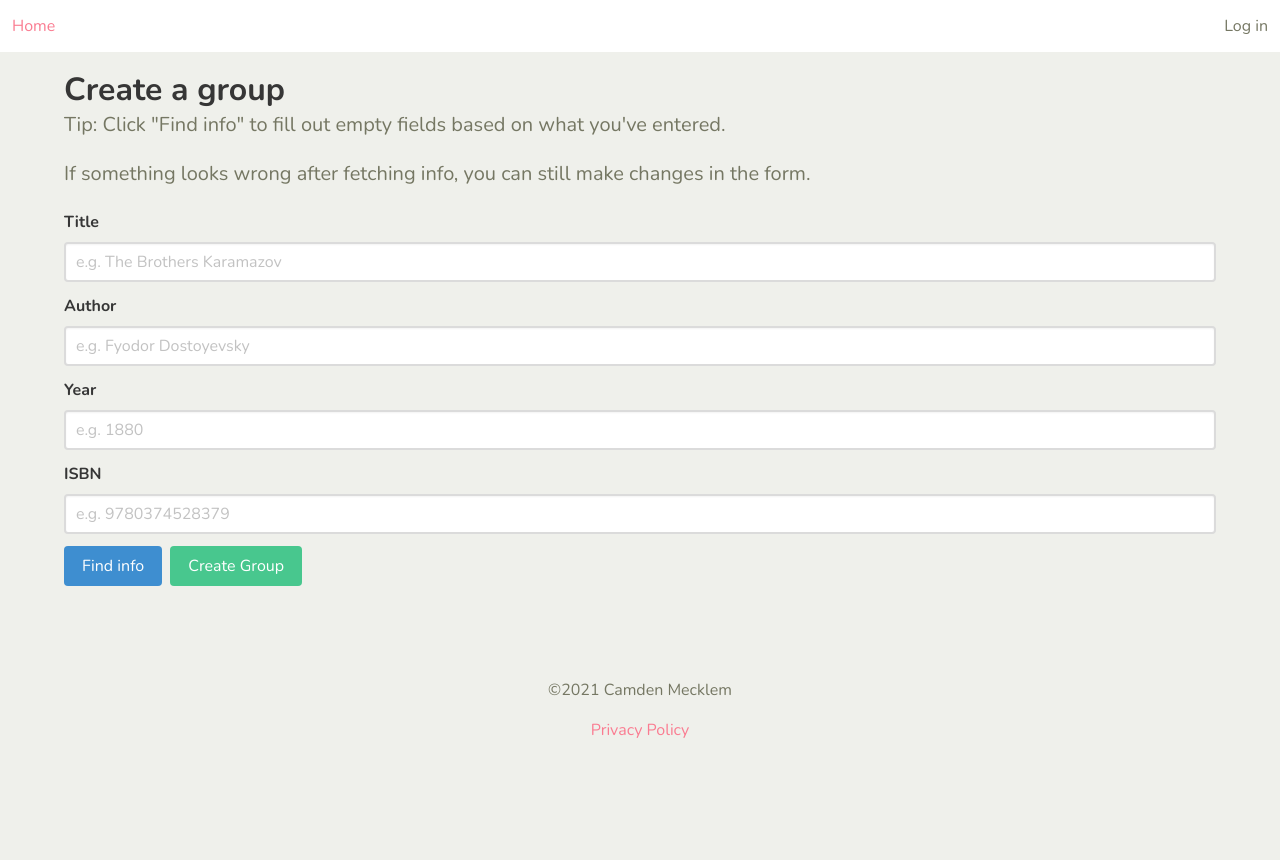
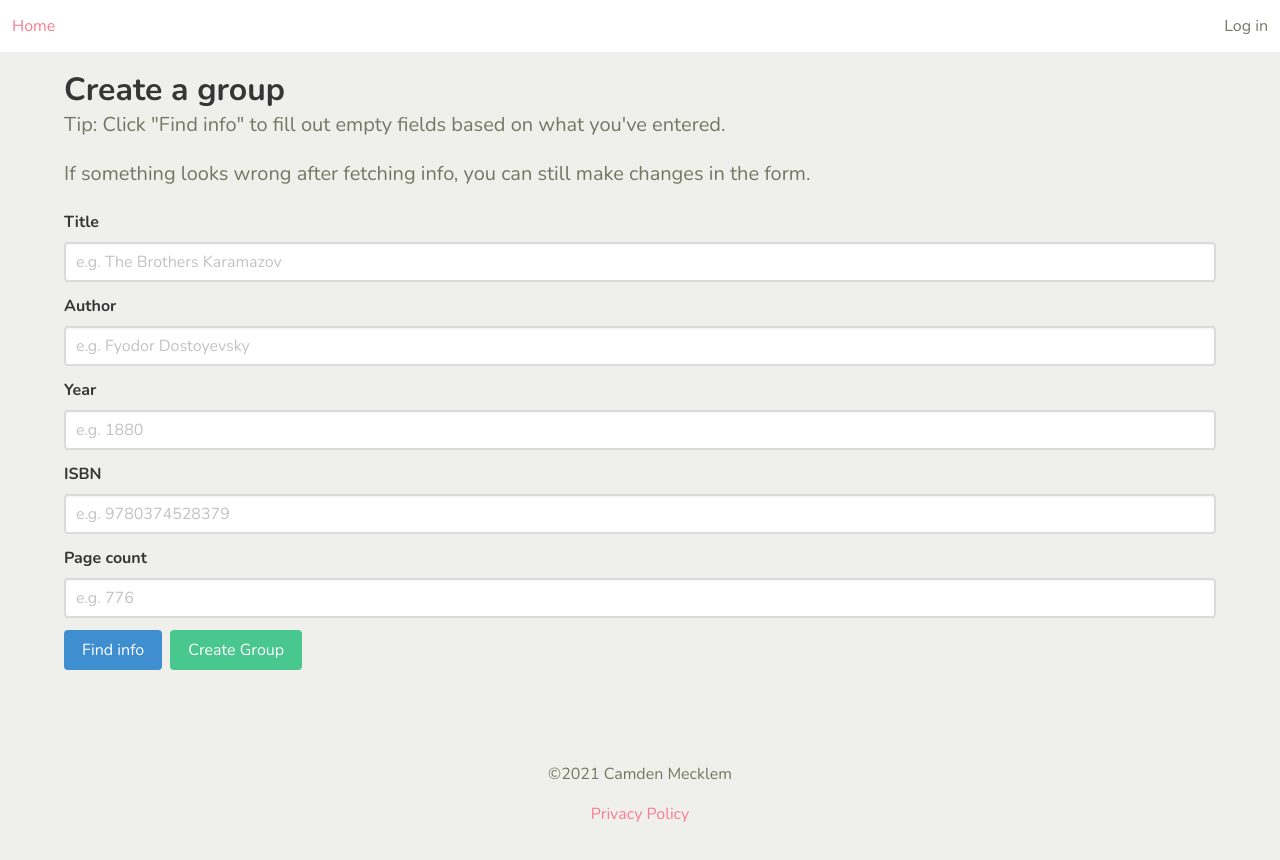
Before and after one commit to mythmakerseven/groupread, a React (Create React App) app in the folder frontend/: page /groups/create in a window 1280 px wide. Shown: the top 860 px of the page. Before the commit the page ends 838 px from the top, so only its background shows below. Built offline with nearby package versions, Linux system fonts and the light colour scheme; the HTML template or start-up script is replaced by a standard one.

Commit message:
add temporary initial page-count support to group creation form

```diff
--- a/frontend/src/components/CreateGroup.js
+++ b/frontend/src/components/CreateGroup.js
@@ -36,6 +36,7 @@ const CreateGroup = () => {
       bookAuthor: data.bookAuthor,
       bookYear: data.bookYear,
       bookIsbn: data.bookIsbn,
+      bookPageCount: data.bookPageCount,
       bookOLID: groupFormData.bookOLID
     }
 
@@ -62,7 +63,7 @@ const CreateGroup = () => {
       <h1 className='subtitle'>Tip: Click &quot;Find info&quot; to fill out empty fields based on what you&apos;ve entered.</h1>
       <h1 className='subtitle'>If something looks wrong after fetching info, you can still make changes in the form.</h1>
       <form onSubmit={handleSubmit(handleGroup)}>
-        <ErrorMessage errors={errors} name="bookTitle" message="Book title is required" />
+        <ErrorMessage errors={errors} name='bookTitle' />
         <div className='field'>
           <label className='label'>Title</label>
           <div className='control'>
@@ -72,7 +73,12 @@ const CreateGroup = () => {
               placeholder='e.g. The Brothers Karamazov'
               name='bookTitle'
               defaultValue={groupFormData.bookTitle}
-              ref={register( { required: true })}
+              ref={register( {
+                required: {
+                  value: true,
+                  message: 'Book title is required'
+                }
+              })}
             />
           </div>
         </div>
@@ -90,6 +96,7 @@ const CreateGroup = () => {
           </div>
         </div>
         <div className='field'>
+          <ErrorMessage errors={errors} name='bookYear' />
           <label className='label'>Year</label>
           <div className='control'>
             <input
@@ -98,11 +105,17 @@ const CreateGroup = () => {
               placeholder='e.g. 1880'
               name='bookYear'
               defaultValue={groupFormData.bookYear}
-              ref={register}
+              ref={register({
+                pattern: {
+                  value: /^\d{4}$/,
+                  message: 'Please enter a valid year'
+                }
+              })}
             />
           </div>
         </div>
         <div className='field'>
+          <ErrorMessage errors={errors} name='bookIsbn' />
           <label className='label'>ISBN</label>
           <div className='control'>
             <input
@@ -111,7 +124,39 @@ const CreateGroup = () => {
               placeholder='e.g. 9780374528379'
               name='bookIsbn'
               defaultValue={groupFormData.bookIsbn}
-              ref={register}
+              ref={register({
+                // TODO: replace with regex pattern
+                minLength: {
+                  value: 10,
+                  message: 'ISBN must be either 10 or 13 characters'
+                },
+                maxLength: {
+                  value: 13,
+                  message: 'ISBN must be either 10 or 13 characters'
+                }
+              })}
+            />
+          </div>
+        </div>
+        <div className='field'>
+          <ErrorMessage errors={errors} name='bookPageCount' />
+          <label className='label'>Page count</label>
+          <div className='control'>
+            <input
+              className='input'
+              type='text'
+              placeholder='e.g. 776'
+              name='bookPageCount'
+              ref={register({
+                required: {
+                  value: true,
+                  message: 'Please enter a page count'
+                },
+                pattern: {
+                  value: /^\d+$/,
+                  message: 'Page count must be a number'
+                }
+              })}
             />
           </div>
         </div>
--- a/frontend/src/components/LoginModal.js
+++ b/frontend/src/components/LoginModal.js
@@ -11,8 +11,6 @@ const LoginModal = ({ open, setOpen }) => {
   const dispatch = useDispatch()
   const { register, handleSubmit, setError, errors } = useForm()
 
-  // TODO: more client-side validation on both forms,
-  // especially password length
   const handleForm = () => {
     if (!showRegisterForm) {
       return (
```
